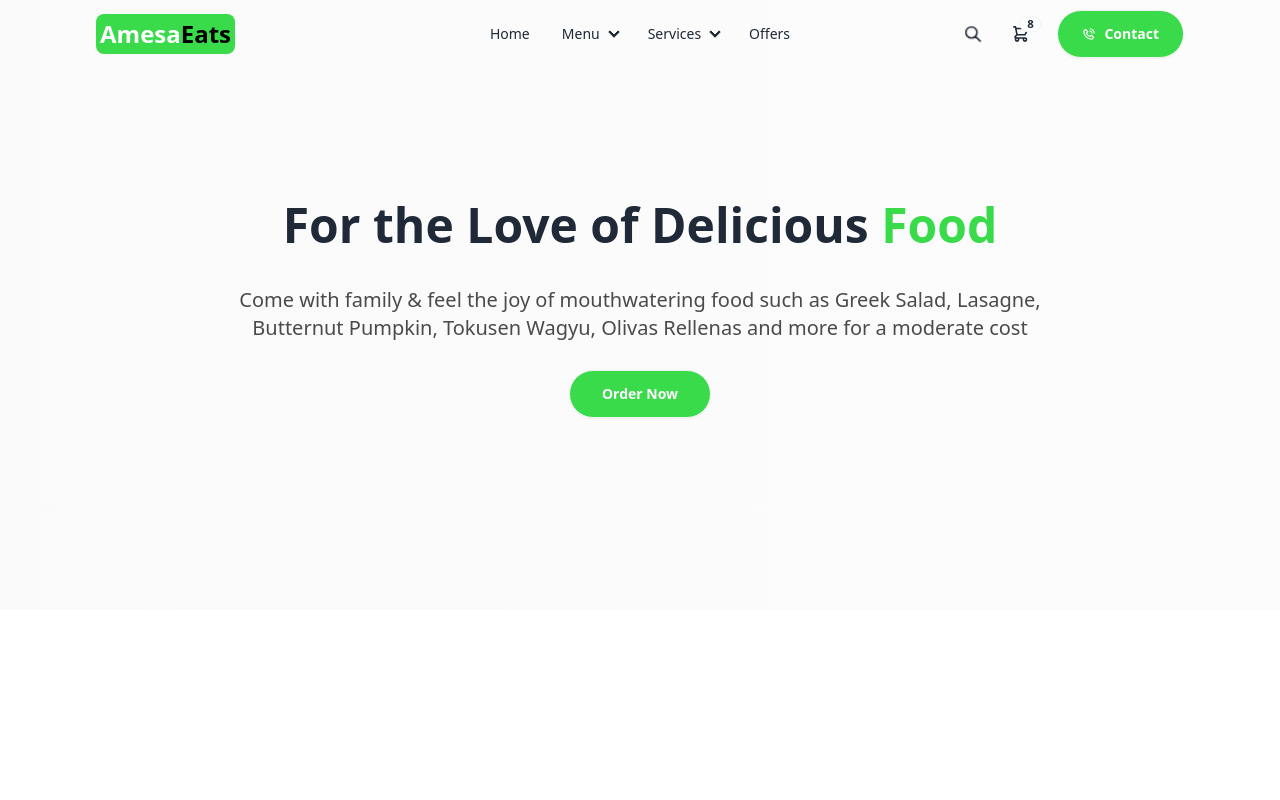
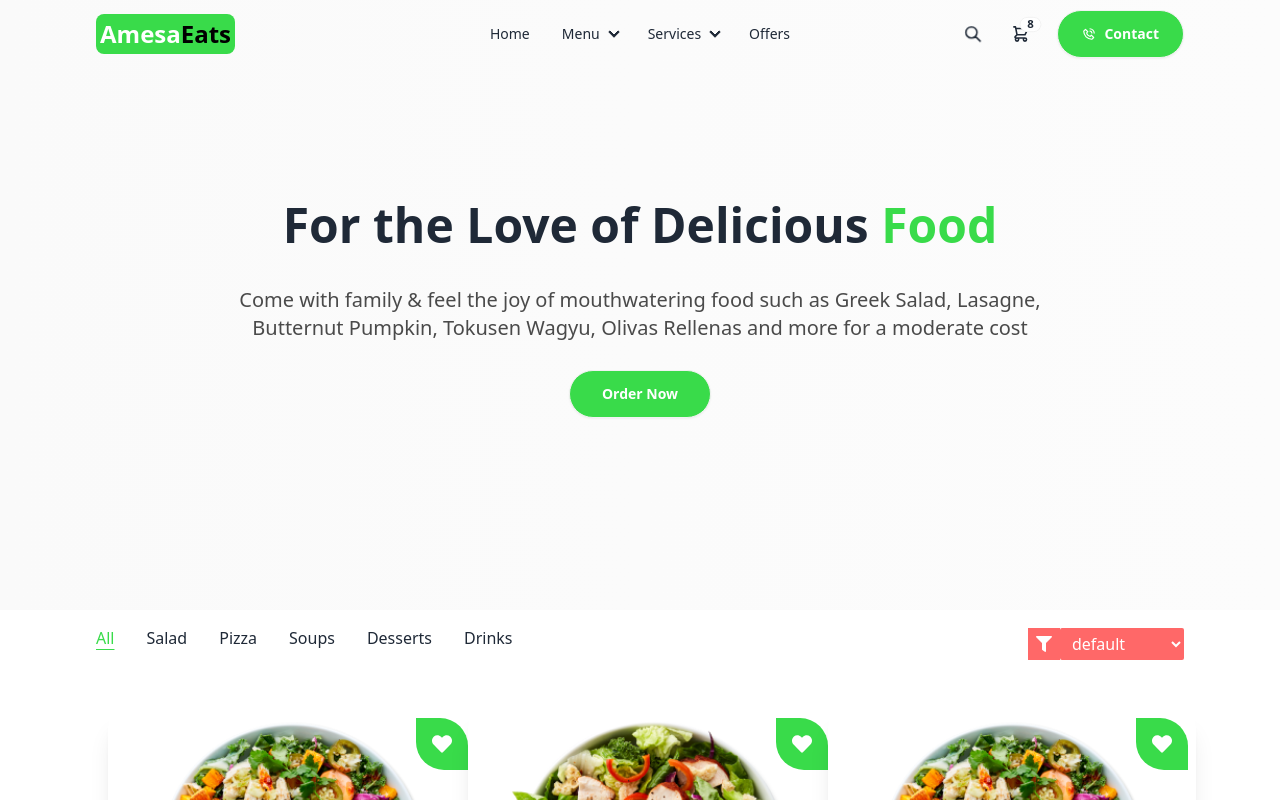
Before and after one commit to abdiasiis78/Food-Delivery-frontend, a React (Vite) app: page /menu in a window 1280 px wide. Shown: the top 800 px of the page. Built offline with nearby package versions, Linux system fonts and the light colour scheme; a web font is replaced by a local one.

Commit message:
menu logic and ui design

```diff
--- a/src/app.css
+++ b/src/app.css
@@ -23,3 +23,9 @@ header{
 .heartStar{
     border-radius: 0px 28px 0px 28px;
 }
+
+.active{
+    text-decoration: underline;
+    text-underline-offset: 5px;
+    color: #39db4a;
+}
--- a/src/components/Home-content/Cards.jsx
+++ b/src/components/Home-content/Cards.jsx
@@ -10,7 +10,7 @@ function Cards({ item }) {
     }
 
     return (
-        <div  className="card w-96 bg-base-100 shadow-xl relative">
+        <div  className="card md:w-[23rem] sm:w-[18rem] bg-base-100 shadow-xl relative">
             <div className={`absolute rating gap-1 right-2 top-2 p-4 heartStar bg-green ${isHeartFiltered ? "text-red" : "text-white"}`}>
                 <FaHeart className="h-5 w-5 cursor-pointer" onClick={heartHandle} />
             </div>
--- /dev/null
+++ b/src/components/menu-content/Menus.jsx
@@ -0,0 +1,177 @@
+import React, { useEffect, useState } from "react";
+import Cards from "../../components/Home-content/Cards";
+import { FaFilter } from "react-icons/fa";
+function Menus() {
+  const [menu, setMenu] = useState([]);
+  const [filtaredItmes, setFiltaredItmes] = useState([]);
+  const [selectedCategory, setSelectedCategory] = useState("all");
+  const [sortOption, setSortOption] = useState("default");
+
+  //  loding data
+  useEffect(() => {
+    // fetch data from the backend
+    const fetchData = async () => {
+      try {
+        const response = await fetch("/menu.json");
+        const data = await response.json();
+
+        setMenu(data);
+        setFiltaredItmes(data);
+      } catch (err) {
+        console.log("error fetching", err);
+      }
+    };
+
+    // invoke fuc
+    fetchData();
+  }, []);
+
+  //   filterItems
+  const filterItems = (category) => {
+    const filtered =
+      category === "all"
+        ? menu
+        : menu.filter((item) => item.category === category);
+
+    setFiltaredItmes(filtered);
+    setSelectedCategory(category);
+  };
+
+  //   show all data
+  const showAll = () => {
+    setFiltaredItmes(menu);
+    setSelectedCategory("all");
+  };
+
+  // sorting based on A-Z , Z-A, Low-high pricing
+
+  const handleSortChange = (option) => {
+    setSortOption(option);
+
+    let sortedItems = [...filtaredItmes];
+
+    // logic
+    switch (option) {
+      case "A-Z":
+        sortedItems.sort((a, b) => a.name.localeCompare(b.name));
+        break;
+      case "Z-A":
+        sortedItems.sort((a, b) => b.name.localeCompare(a.name));
+        break;
+      case "low-to-high":
+        sortedItems.sort((a, b) => a.price - b.price);
+        break;
+      case "high-to-low":
+        sortedItems.sort((a, b) => b.price - a.price);
+        break;
+      default:
+        break;
+    }
+
+    setFiltaredItmes(sortedItems);
+  };
+
+  return (
+    <div>
+      {/* menu Banner section */}
+      <div
+        className="bg-gradient-to-r from-[#fafafa] from-0% to-[#fcfcfc] to-100%"
+        id="section-container"
+      >
+        <div className="py-48 flex flex-col  justify-center items-center gap-8">
+          {/* texts */}
+          <div className=" text-center space-y-7 px-4">
+            <h2 className="md:text-5xl text-4xl font-bold md:leading-snug leading-snug ">
+              For the Love of Delicious <span className="text-green">Food</span>
+            </h2>
+            <p className="text-[#4A4A4A] text-xl md:w-4/5 mx-auto">
+              Come with family & feel the joy of mouthwatering food such as
+              Greek Salad, Lasagne, Butternut Pumpkin, Tokusen Wagyu, Olivas
+              Rellenas and more for a moderate cost
+            </p>
+            <button className="btn bg-green px-8 py-3 font-semibold text-white rounded-full">
+              Order Now
+            </button>
+          </div>
+        </div>
+      </div>
+
+      {/* menu shop section */}
+      <div className="section-container">
+        {/* filtering and sorting */}
+        <div className="flex flex-col md:flex-row flex-wrap md:justify-between md:items-center space-y-3 mb-8">
+          {/* all category btns */}
+          <div className="flex flex-row justify-start md:items-center md:gap-8 gap-4 flex-wrap py-4">
+            <button
+              onClick={showAll}
+              className={selectedCategory == "all" ? "active" : ""}
+            >
+              All
+            </button>
+            <button
+              onClick={() => filterItems("salad")}
+              className={selectedCategory == "salad" ? "active" : ""}
+            >
+              Salad
+            </button>
+            <button
+              onClick={() => filterItems("pizza")}
+              className={selectedCategory == "pizza" ? "active" : ""}
+            >
+              Pizza
+            </button>
+            <button
+              onClick={() => filterItems("soup")}
+              className={selectedCategory == "soup" ? "active" : ""}
+            >
+              Soups
+            </button>
+            <button
+              onClick={() => filterItems("dessert")}
+              className={selectedCategory == "dessert" ? "active" : ""}
+            >
+              Desserts
+            </button>
+            <button
+              onClick={() => filterItems("drinks")}
+              className={selectedCategory == "drinks" ? "active" : ""}
+            >
+              Drinks
+            </button>
+          </div>
+
+          {/* sorting based on filtering */}
+          <div className="flex justify-end mb-4 rounded-sm">
+            <div className="bg-red p-2">
+              <FaFilter className="h-4 w-4 text-white" />
+            </div>
+
+            {/* sorting options */}
+            <select
+              name="sort"
+              id="sort"
+              onChange={(e) => handleSortChange(e.target.value)}
+              value={sortOption}
+              className="bg-red text-white px-2 py-1 rounded-sm"
+            >
+              <option value="default">default</option>
+              <option value="A-Z">A-Z</option>
+              <option value="Z-A">Z-A</option>
+              <option value="low-to-high">Low to high</option>
+              <option value="high-to-low">High tolow</option>
+            </select>
+          </div>
+        </div>
+
+        {/* product card */}
+        <div className="grid md:grid-cols-3 sm:grid-cols-2 sm:gap-4 grid-cols-1 mx-auto gap-4 p-3">
+          {filtaredItmes.map((item) => (
+            <Cards key={item._id} item={item} />
+          ))}
+        </div>
+      </div>
+    </div>
+  );
+}
+
+export default Menus;
--- a/src/pages/shope/Menu.jsx
+++ b/src/pages/shope/Menu.jsx
@@ -1,32 +1,12 @@
-import React from "react";
+import React from 'react'
+import Menus from '../../components/menu-content/Menus'
 
 function Menu() {
   return (
     <div>
-      {/* menu Banner section */}
-      <div
-        className="bg-gradient-to-r from-[#fafafa] from-0% to-[#fcfcfc] to-100%"
-        id="section-container"
-      >
-        <div className="py-48 flex flex-col  justify-center items-center gap-8">
-          {/* texts */}
-          <div className=" text-center space-y-7 px-4">
-            <h2 className="md:text-5xl text-4xl font-bold md:leading-snug leading-snug ">
-            For the Love of Delicious <span className="text-green">Food</span>
-            </h2>
-            <p className="text-[#4A4A4A] text-xl md:w-4/5 mx-auto">
-            Come with family & feel the joy of mouthwatering food such as
-              Greek Salad, Lasagne, Butternut Pumpkin, Tokusen Wagyu, Olivas
-              Rellenas and more for a moderate cost
-            </p>
-            <button className="btn bg-green px-8 py-3 font-semibold text-white rounded-full">
-              Order Now
-            </button>
-          </div>
-        </div>
-      </div>
+        <Menus/>
     </div>
-  );
+  )
 }
 
-export default Menu;
+export default Menu
```
